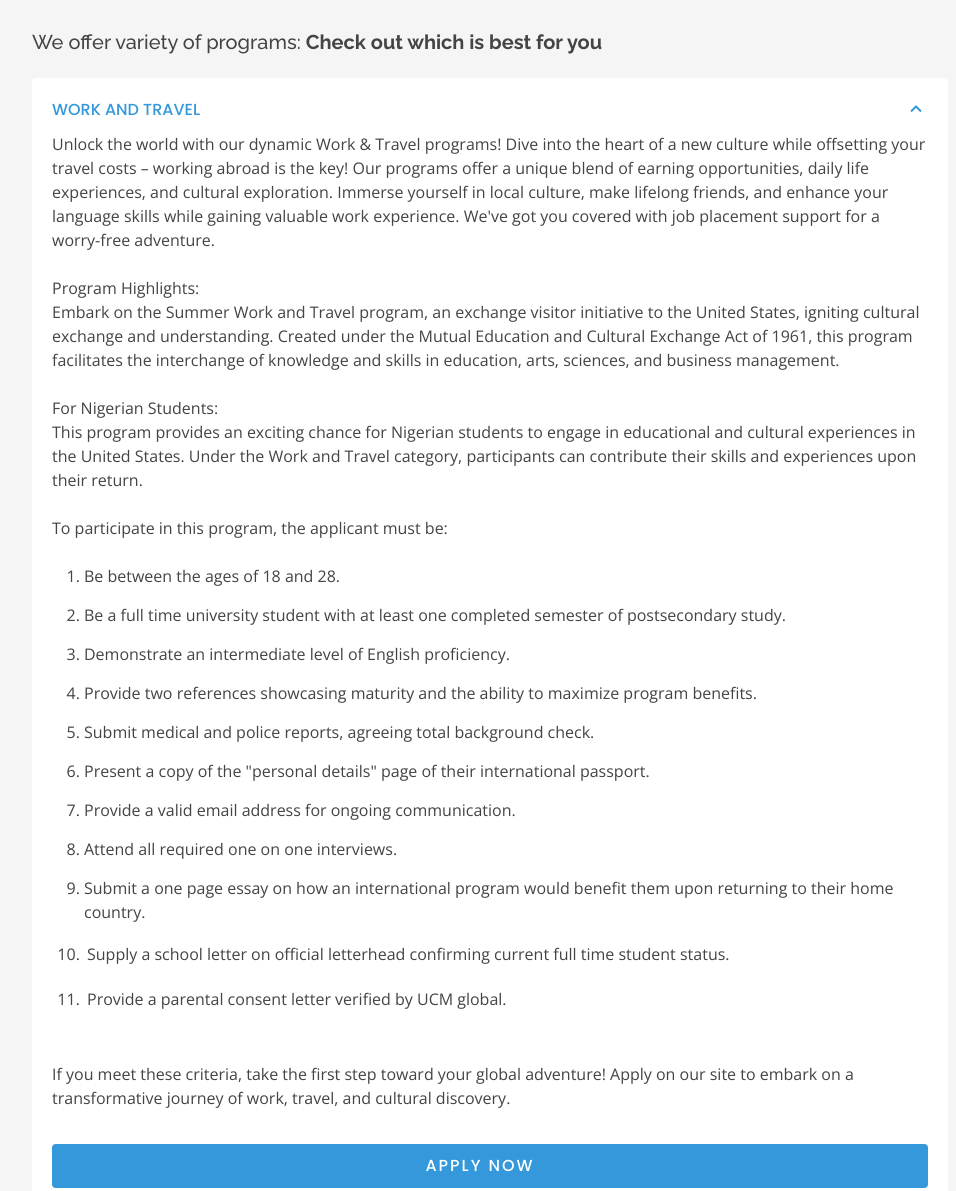
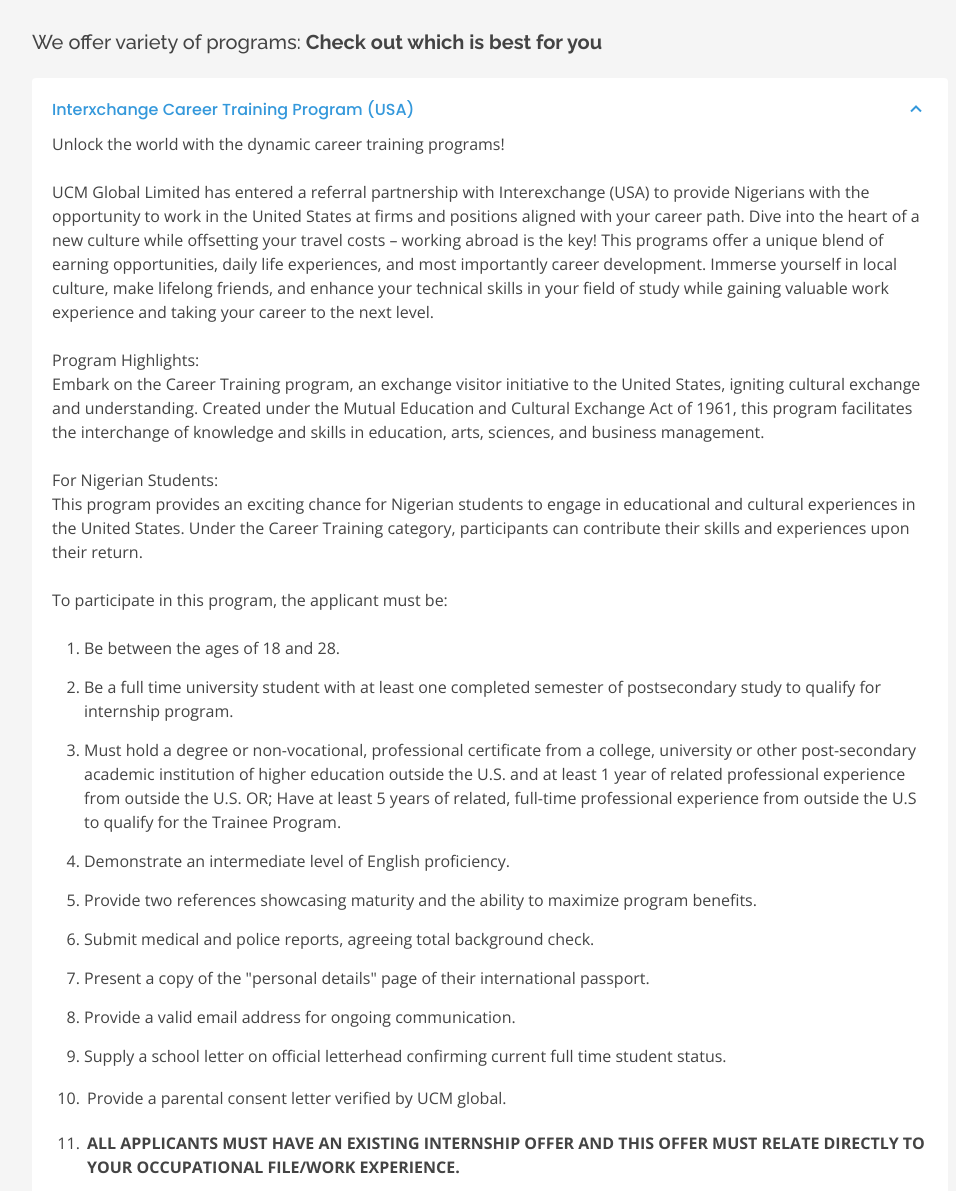
Before and after one commit to Dakolo14/ucm-global, a plain HTML site: page program.html in a window 1280 px wide. Shown: the part 400-1591 px from the top of the page, without its empty margins (150-1106 px from the left). Drawn offline with nearby package versions, Linux system fonts and the light colour scheme.

Commit message:
latest commit

```diff
--- a/assets/css/style.css
+++ b/assets/css/style.css
@@ -38,6 +38,10 @@
   width: 24px !important;
   transform: scale(0.8); /* Adjust the scale as needed */
   margin-right: 6px;
+}
+
+input[type=file] {
+  height: 100% !important;
 }
 
 /*--------------------------------------------------------------
@@ -56,6 +60,7 @@
   border-radius: 4px;
   transition: all 0.4s;
 }
+
 
 .back-to-top i {
   font-size: 28px;
--- a/program.html
+++ b/program.html
@@ -57,7 +57,7 @@
           <li><a class="nav-link scrollto" href="contact.html">Contact</a></li>
           <li class="dropdown"><a href="#"><span>Apply Now</span> <i class="bi bi-chevron-down"></i></a>
             <ul>
-              <li><a href="work-travel.html">Work and Travel Application</a></li>
+              <li><a href="interxchange.html">Interxchange Career Training Program (USA)</a></li>
               <li><a href="admission.html">Admission Application</a></li>
               <li><a href="holiday.html">Holiday Application</a></li>
             </ul>
@@ -115,37 +115,83 @@
                 <ul>
                   <li data-aos="fade-up projects__card" data-aos-delay="100">
                     <a data-bs-toggle="collapse" class="collapse" data-bs-target="#accordion-list-1">
-                        WORK AND TRAVEL
+                        Interxchange Career Training Program (USA)
                         <i class="bx bx-chevron-down icon-show"></i>
                         <i class="bx bx-chevron-up icon-close"></i>
                     </a>
                     <div id="accordion-list-1" class="collapse show" data-bs-parent=".accordion-list">
                       <p>
-                        Unlock the world with our dynamic Work & Travel programs! Dive into the heart of a new culture while offsetting your travel costs – working abroad is the key! Our programs offer a unique blend of earning opportunities, daily life experiences, and cultural exploration. Immerse yourself in local culture, make lifelong friends, and enhance your language skills while gaining valuable work experience. We've got you covered with job placement support for a worry-free adventure.
+                        Unlock the world with the dynamic career training programs!
+                        <br> <br>
+                        UCM Global Limited has entered a referral partnership with
+                        Interexchange (USA) to provide Nigerians with the opportunity to
+                        work in the United States at firms and positions aligned with your
+                        career path. Dive into the heart of a new culture while offsetting
+                        your travel costs – working abroad is the key! This programs offer a
+                        unique blend of earning opportunities, daily life experiences, and
+                        most importantly career development. Immerse yourself in local
+                        culture, make lifelong friends, and enhance your technical skills in
+                        your field of study while gaining valuable work experience and
+                        taking your career to the next level.
                         <br> <br>
                         Program Highlights: <br>
-                        Embark on the Summer Work and Travel program, an exchange visitor initiative to the United States, igniting cultural exchange and understanding. Created under the Mutual Education and Cultural Exchange Act of 1961, this program facilitates the interchange of knowledge and skills in education, arts, sciences, and business management.
+                        Embark on the Career Training program, an exchange visitor
+                        initiative to the United States, igniting cultural exchange and
+                        understanding. Created under the Mutual Education and Cultural
+                        Exchange Act of 1961, this program facilitates the interchange of
+                        knowledge and skills in education, arts, sciences, and business
+                        management.
                         <br> <br>
                         For Nigerian Students: <br>
-                        This program provides an exciting chance for Nigerian students to engage in educational and cultural experiences in the United States. Under the Work and Travel category, participants can contribute their skills and experiences upon their return.
+                        This program provides an exciting chance for Nigerian students to
+                        engage in educational and cultural experiences in the United
+                        States. Under the Career Training category, participants can
+                        contribute their skills and experiences upon their return.
                         <br> <br>
                         To participate in this program, the applicant must be:
                         <br> <br>
                         <ol>
                           <li style="padding: 0px !important">Be between the ages of 18 and 28.</li>
-                          <li style="padding: 0px !important">Be a full time university student with at least one completed semester of postsecondary study.</li>
-                          <li style="padding: 0px !important">Demonstrate an intermediate level of English proficiency.</li>
-                          <li style="padding: 0px !important">Provide two references showcasing maturity and the ability to maximize program benefits.</li>
-                          <li style="padding: 0px !important">Submit medical and police reports, agreeing total background check.</li>
-                          <li style="padding: 0px !important">Present a copy of the "personal details" page of their international passport.</li>
+                          <li style="padding: 0px !important">Be a full time university student with at least one completed
+                            semester of postsecondary study to qualify for internship
+                            program.
+                          </li>
+                          <li style="padding: 0px !important">
+                            Must hold a degree or non-vocational, professional certificate
+                            from a college, university or other post-secondary academic
+                            institution of higher education outside the U.S. and at least 1
+                            year of related professional experience from outside the U.S.
+                            OR; Have at least 5 years of related, full-time professional
+                            experience from outside the U.S to qualify for the Trainee
+                            Program.
+                          </li>
+                          <li style="padding: 0px !important">
+                            Demonstrate an intermediate level of English proficiency.
+                          </li>
+                          <li style="padding: 0px !important">Provide two references showcasing maturity and the ability to
+                            maximize program benefits.</li>
+                          <li style="padding: 0px !important">Submit medical and police reports, agreeing total background
+                            check.</li>
+                          <li style="padding: 0px !important">
+                            Present a copy of the "personal details" page of their
+                            international passport.
+                          </li>
                           <li style="padding: 0px !important">Provide a valid email address for ongoing communication.</li>
-                          <li style="padding: 0px !important">Attend all required one on one interviews.</li>
-                          <li style="padding: 0px !important">Submit a one page essay on how an international program would benefit them upon returning to their home country.</li>
-                          <li style="padding: 3px !important">Supply a school letter on official letterhead confirming current full time student status.</li>
+                          <li style="padding: 0px !important">Supply a school letter on official letterhead confirming current
+                            full time student status.</li>
                           <li style="padding: 3px !important">Provide a parental consent letter verified by UCM global.</li>
+                          <li style="padding: 3px !important">
+                            <strong>
+                              ALL APPLICANTS MUST HAVE AN EXISTING INTERNSHIP
+                              OFFER AND THIS OFFER MUST RELATE DIRECTLY TO
+                              YOUR OCCUPATIONAL FILE/WORK EXPERIENCE.
+                            </strong>
+                          </li>
                         </ol>
                         <br> <br>
-                        If you meet these criteria, take the first step toward your global adventure! Apply on our site to embark on a transformative journey of work, travel, and cultural discovery.
+                        If you meet these criteria, take the first step toward your global
+                        adventure! Apply on our site to embark on a transformative journey
+                        and be referred directly to Interexchange.
                       </p>
                       <div class="text-center mt-4">
                         <a href="work-travel.html" class="accordion-btn">Apply Now</a>
@@ -388,7 +434,7 @@
           <div class="col-lg-4 col-md-6 footer-links">
             <h4>Our Services</h4>
             <ul>
-              <li><i class="bx bx-chevron-right"></i> <a href="work-travel.html">Work & Travel Application</a></li>
+              <li><i class="bx bx-chevron-right"></i> <a href="interxchange.html">Interxchange Career Training Program (USA)</a></li>
               <li><i class="bx bx-chevron-right"></i> <a href="admission.html">Admission Application</a></li>
               <li><i class="bx bx-chevron-right"></i> <a href="holiday.html">Holiday Application</a></li>
               <li><i class="bx bx-chevron-right"></i> <a href="privacy.html">Privacy Policy</a></li>
```
Also changed, not shown: about.html (+2 -2 lines), admission.html (+2 -2 lines), application-form.html (+4 -5 lines), career.html (+4 -5 lines), contact.html (+2 -2 lines), gallery.html (+2 -2 lines), holiday.html (+2 -2 lines), index.html (+4 -4 lines), interxchange.html (renamed from work-travel.html, +9 -9 lines), privacy.html (+2 -2 lines), services.html (+4 -5 lines).
